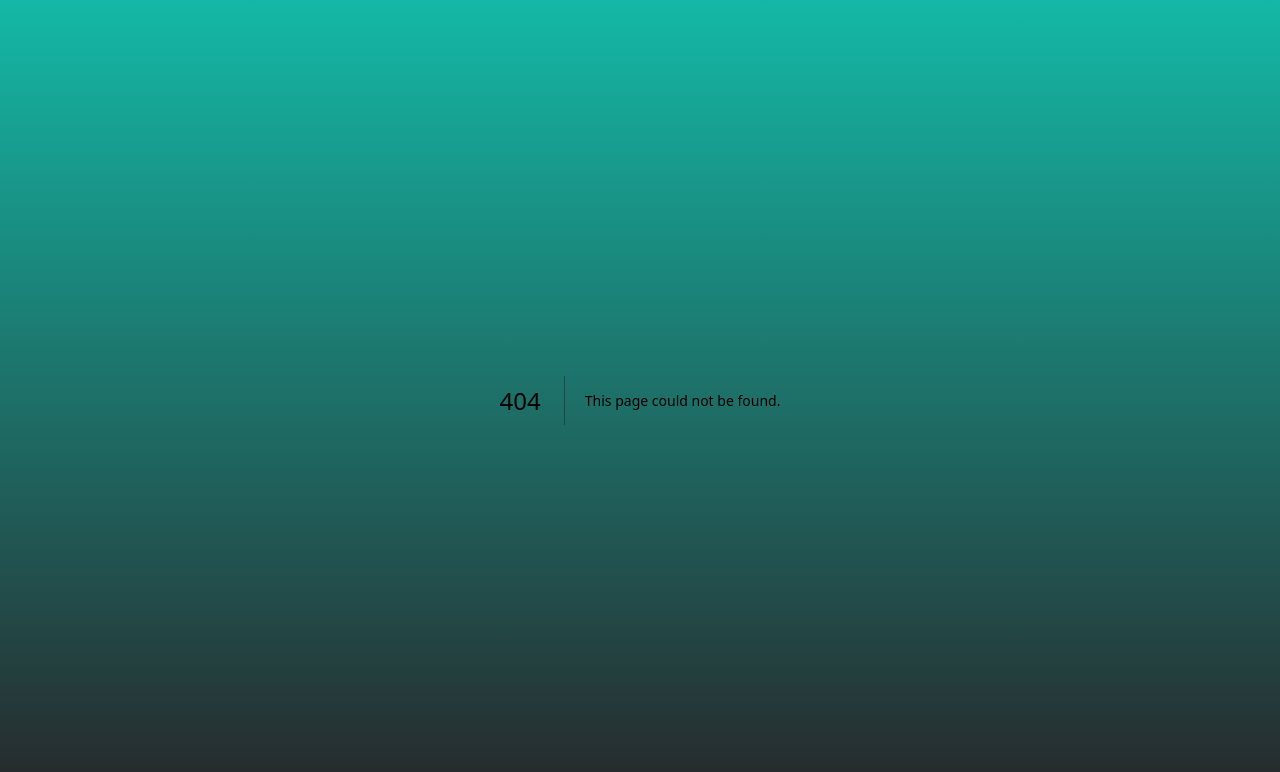
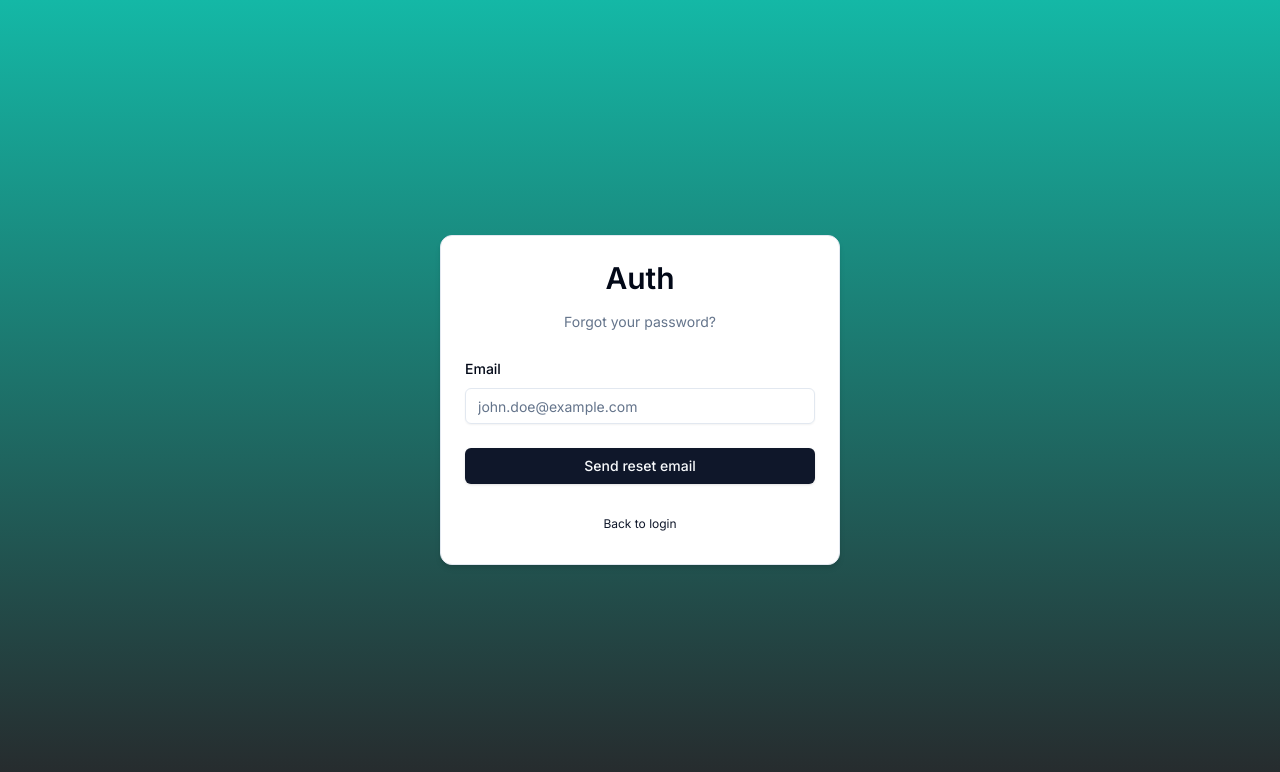
Before and after one commit to fsdFelipe/nextauth-v5-completo, a Next.js app: page /auth/reset in a window 1280 px wide. Before the commit this address had no page. Shown: the top 772 px of the page. Built offline with nearby package versions, Linux system fonts and the light colour scheme.

Commit message:
Iniciando Forgot password - pagina reset

```diff
--- /dev/null
+++ b/actions/reset.ts
@@ -0,0 +1,24 @@
+"use server";
+
+import * as z from "zod";
+
+import { ResetSchema } from "@/schemas";
+import { getUserByEmail } from "@/data/user";
+
+export const reset = async (values: z.infer<typeof ResetSchema>) => {
+  const validatedFields = ResetSchema.safeParse(values);
+
+  if (!validatedFields.success) {
+    return { error: "Invalid emaiL!" };
+  }
+
+  const { email } = validatedFields.data;
+
+  const existingUser = await getUserByEmail(email);
+
+  if (!existingUser) {
+    return { error: "Email not found!" };
+  }
+
+  return { success: "Reset email sent!" };
+}
--- /dev/null
+++ b/app/auth/reset/page.tsx
@@ -0,0 +1,10 @@
+import { ResetForm } from "@/components/auth/ResetForm";
+
+
+const ResetPage = () => {
+    return (
+        <ResetForm />
+    );
+}
+
+export default ResetPage;
--- a/components/auth/LoginForm.tsx
+++ b/components/auth/LoginForm.tsx
@@ -11,6 +11,7 @@
 import FormError from '../form-error'
 import FormSuccess from '../form-success'
 import { login } from '@/actions/login'
+import Link from 'next/link'
 
 const LoginForm = () => {
     const [error, setError] = useState<string | undefined>()
@@ -82,6 +83,16 @@
                                             type='password'
                                         />
                                     </FormControl>
+                                    <Button
+                                        size='sm'
+                                        variant='link'
+                                        asChild
+                                        className='px-0 font-normal'
+                                    >
+                                        <Link href='/auth/reset'>
+                                            Forgot password?
+                                        </Link>
+                                    </Button>
                                     <FormMessage />
                                 </FormItem>
                             )}
--- /dev/null
+++ b/components/auth/ResetForm.tsx
@@ -0,0 +1,93 @@
+"use client";
+
+import * as z from "zod";
+import { useForm } from "react-hook-form";
+import { useState, useTransition } from "react";
+import { zodResolver } from "@hookform/resolvers/zod";
+
+import { Input } from "@/components/ui/input";
+import {
+    Form,
+    FormControl,
+    FormField,
+    FormItem,
+    FormLabel,
+    FormMessage,
+} from "@/components/ui/form";
+import { Button } from "@/components/ui/button";
+import FormError from "../form-error";
+import FormSuccess from "../form-success";
+import CardWrapper from "./CardWrapper";
+import { ResetSchema } from "@/schemas";
+import { reset } from "@/actions/reset";
+
+export const ResetForm = () => {
+    const [error, setError] = useState<string | undefined>("");
+    const [success, setSuccess] = useState<string | undefined>("");
+    const [isPending, startTransition] = useTransition();
+
+    const form = useForm<z.infer<typeof ResetSchema>>({
+        resolver: zodResolver(ResetSchema),
+        defaultValues: {
+            email: "",
+        },
+    });
+
+    const onSubmit = (values: z.infer<typeof ResetSchema>) => {
+        setError("");
+        setSuccess("");
+
+        startTransition(() => {
+            reset(values)
+                .then((data) => {
+                    setError(data?.error);
+                    setSuccess(data?.success);
+                });
+        });
+    };
+
+    return (
+        <CardWrapper
+            headerLabel="Forgot your password?"
+            backButtonLabel="Back to login"
+            backButtonHref="/auth/login"
+        >
+            <Form {...form}>
+                <form
+                    onSubmit={form.handleSubmit(onSubmit)}
+                    className="space-y-6"
+                >
+                    <div className="space-y-4">
+                        <FormField
+                            control={form.control}
+                            name="email"
+                            render={({ field }) => (
+                                <FormItem>
+                                    <FormLabel>Email</FormLabel>
+                                    <FormControl>
+                                        <Input
+                                            {...field}
+                                            disabled={isPending}
+                                            placeholder="john.doe@example.com"
+                                            type="email"
+                                        />
+                                    </FormControl>
+                                    <FormMessage />
+                                </FormItem>
+                            )}
+                        />
+                    </div>
+                    <FormError message={error} />
+                    <FormSuccess message={success} />
+                    <Button
+                        disabled={isPending}
+                        type="submit"
+                        className="w-full"
+                    >
+                        Send reset email
+                    </Button>
+                </form>
+            </Form>
+        </CardWrapper>
+    );
+};
--- a/routes.ts
+++ b/routes.ts
@@ -16,7 +16,8 @@
 export const authRoutes = [
     '/auth/login',
     '/auth/register',
-    '/auth/error'
+    '/auth/error',
+    '/auth/reset',
 ];
 
 /**
--- a/schemas/index.ts
+++ b/schemas/index.ts
@@ -1,4 +1,10 @@
 import * as z from 'zod'
+
+export const ResetSchema = z.object({
+  email: z.string().email({
+    message: "Email is required",
+  }),
+});
 
 export const LoginSchema = z.object({
     email: z.string().email(),
```
